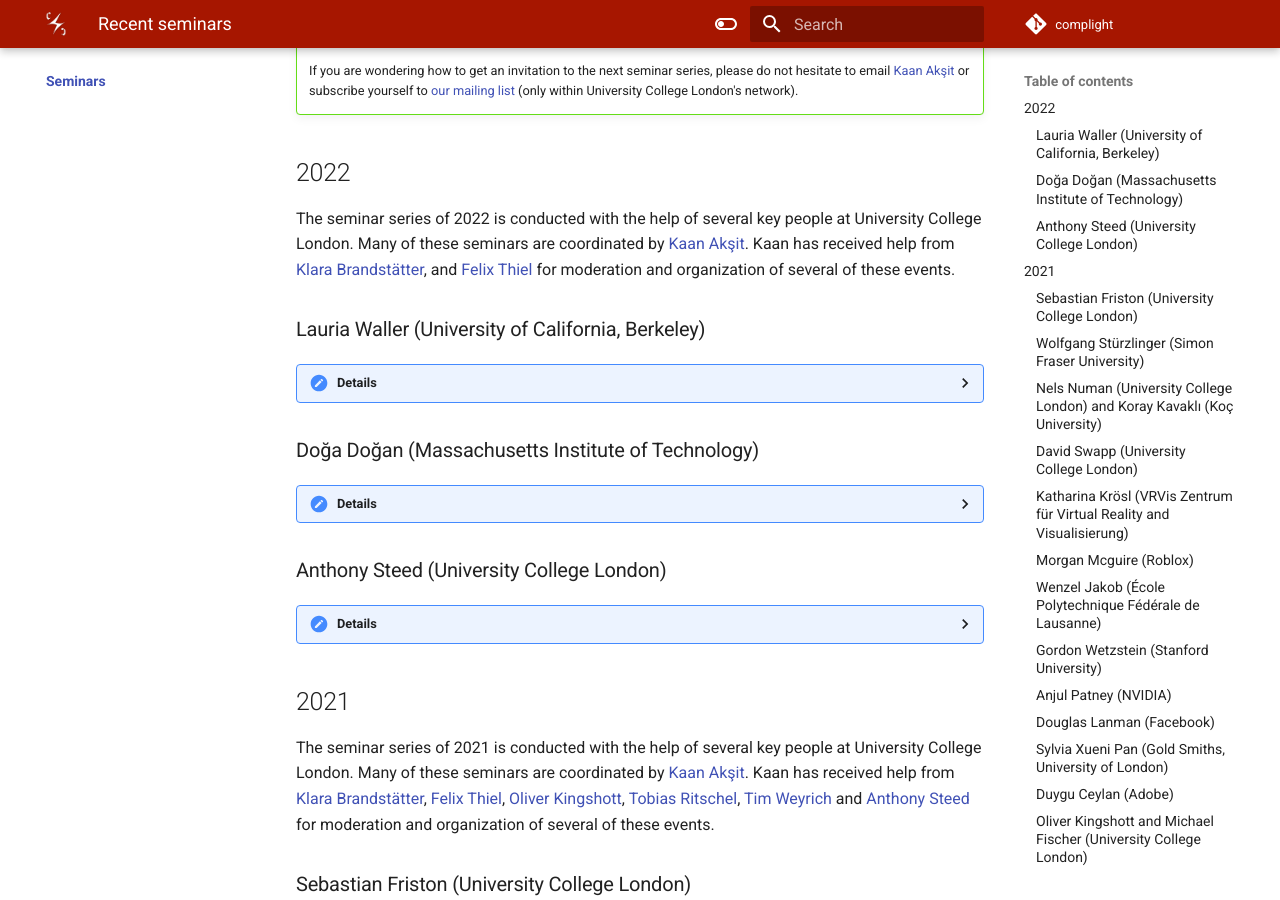
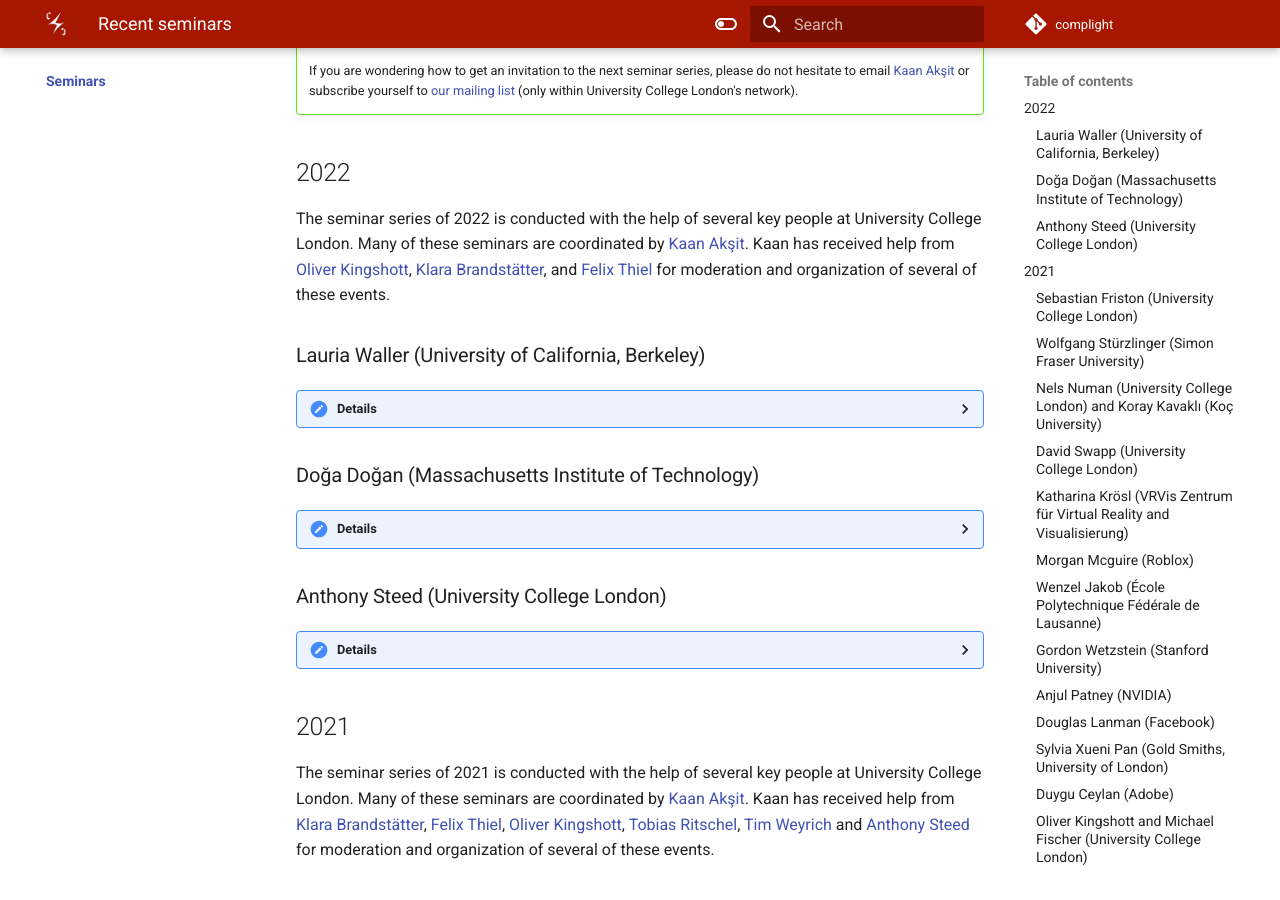
Before and after one commit to complight/complight.github.io, an MkDocs documentation site: the page built from docs/seminars/index.md, in a window 1280 px wide and 900 px high, scrolled down 386 px. Built offline with MkDocs 1.6.1 and Material for MkDocs 9.7.7, drawn with Linux system fonts in a browser that asks for light colours.

Commit message:
Updating the seminars page.

```diff
--- a/docs/seminars/index.md
+++ b/docs/seminars/index.md
@@ -9,7 +9,7 @@ Overall, seminars are a blend of internal and external presenters.
 ## 2022
 The seminar series of 2022 is conducted with the help of several key people at University College London.
 Many of these seminars are coordinated by [Kaan Akşit](https://kaanaksit.com).
-Kaan has received help from [Klara Brandstätter](https://www.linkedin.com/in/klara-brandst%C3%A4tter-79b72820b?lipi=urn%3Ali%3Apage%3Ad_flagship3_profile_view_base_contact_details%3BxbCdu1E4RmWqTPAsdCipMw%3D%3D), and [Felix Thiel](https://www.linkedin.com/in/felix-thiel-97a22215a?lipi=urn%3Ali%3Apage%3Ad_flagship3_profile_view_base_contact_details%3BGgHpsDNOTWeGPFWcUC5M6A%3D%3D) for moderation and organization of several of these events.
+Kaan has received help from [Oliver Kingshott](http://oliver.kingshott.com/), [Klara Brandstätter](https://www.linkedin.com/in/klara-brandst%C3%A4tter-79b72820b?lipi=urn%3Ali%3Apage%3Ad_flagship3_profile_view_base_contact_details%3BxbCdu1E4RmWqTPAsdCipMw%3D%3D), and [Felix Thiel](https://www.linkedin.com/in/felix-thiel-97a22215a?lipi=urn%3Ali%3Apage%3Ad_flagship3_profile_view_base_contact_details%3BGgHpsDNOTWeGPFWcUC5M6A%3D%3D) for moderation and organization of several of these events.
 
 ### Lauria Waller (University of California, Berkeley)
 ??? Details
```
